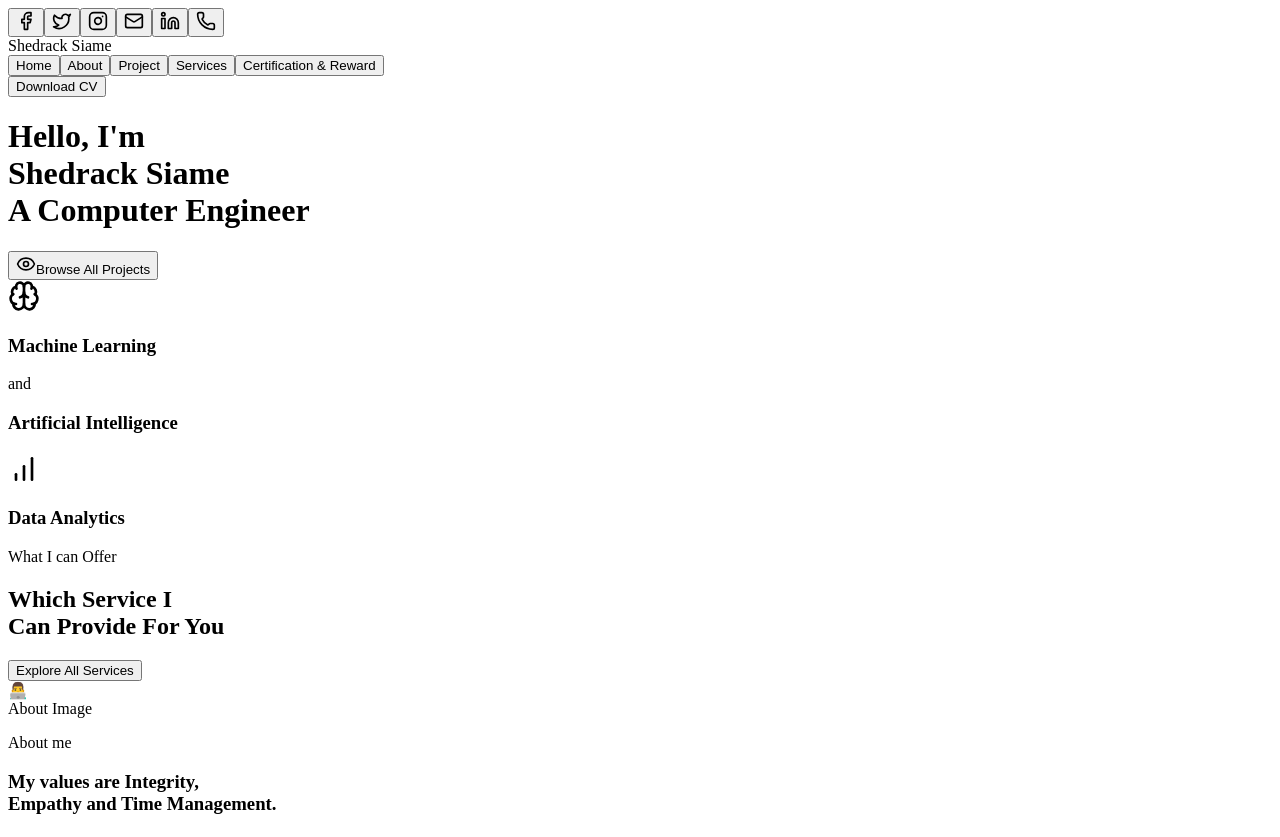
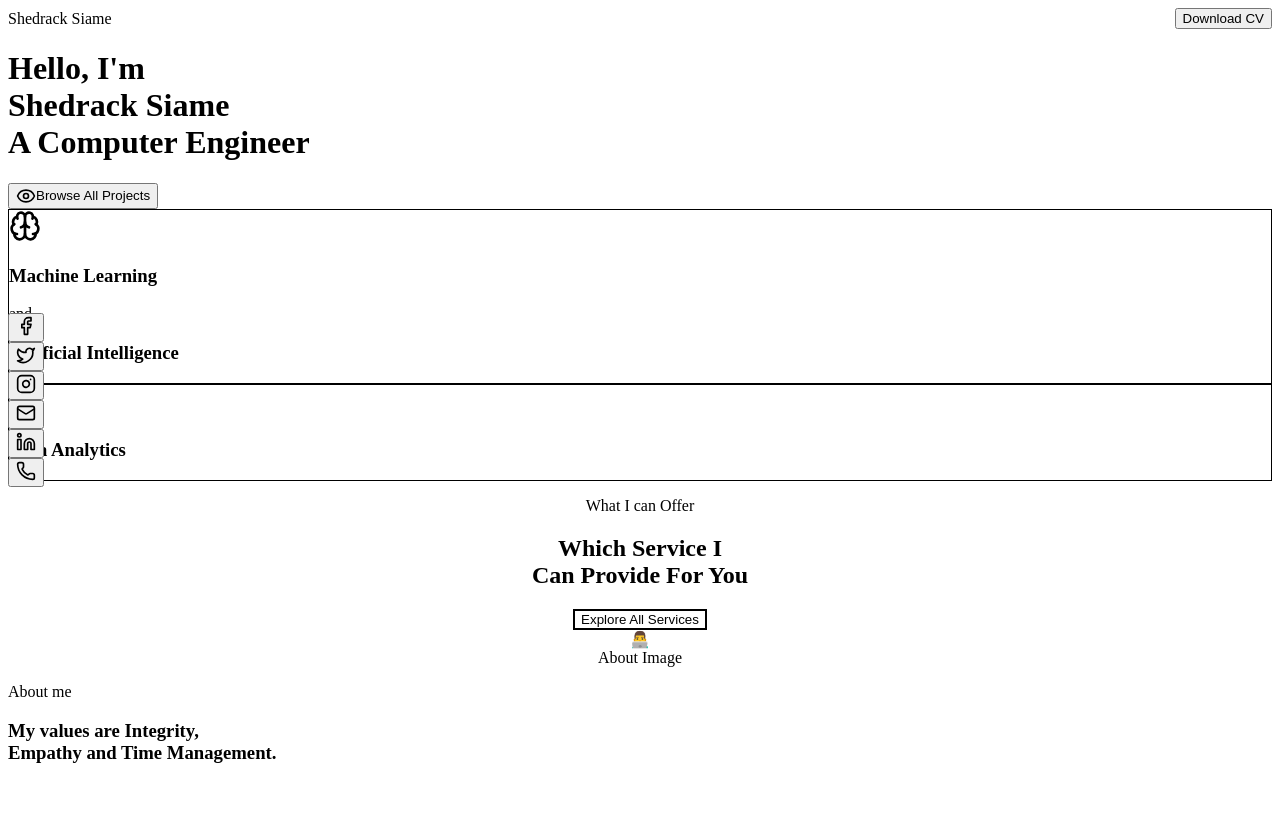
Before and after one commit to stephanoleonartus/steph.dev, a React (Vite) app in the folder portifolio_website/: page / in a window 1280 px wide. Built offline with nearby package versions, Linux system fonts and the light colour scheme.

Commit message:
I configured Tailwind CSS to work with your React components.
- I updated the `tailwind.config.js` to scan for `.jsx` files.
- I imported the main CSS file with Tailwind directives into the application's entry point.

```diff
--- a/portifolio_website/src/main.jsx
+++ b/portifolio_website/src/main.jsx
@@ -2,6 +2,7 @@ import { StrictMode } from 'react'
 import { createRoot } from 'react-dom/client'
 
 import App from './App.jsx'
+import './input.css'
 
 createRoot(document.getElementById('root')).render(
   <StrictMode>
--- a/portifolio_website/tailwind.config.js
+++ b/portifolio_website/tailwind.config.js
@@ -1,7 +1,8 @@
 /** @type {import('tailwindcss').Config} */
 module.exports = {
     content: [
-      "./src/**/*.{html,js}", // Adjust this based on your file structure
+      "./index.html",
+      "./src/**/*.{js,ts,jsx,tsx}",
     ],
     theme: {
       extend: {},
```
